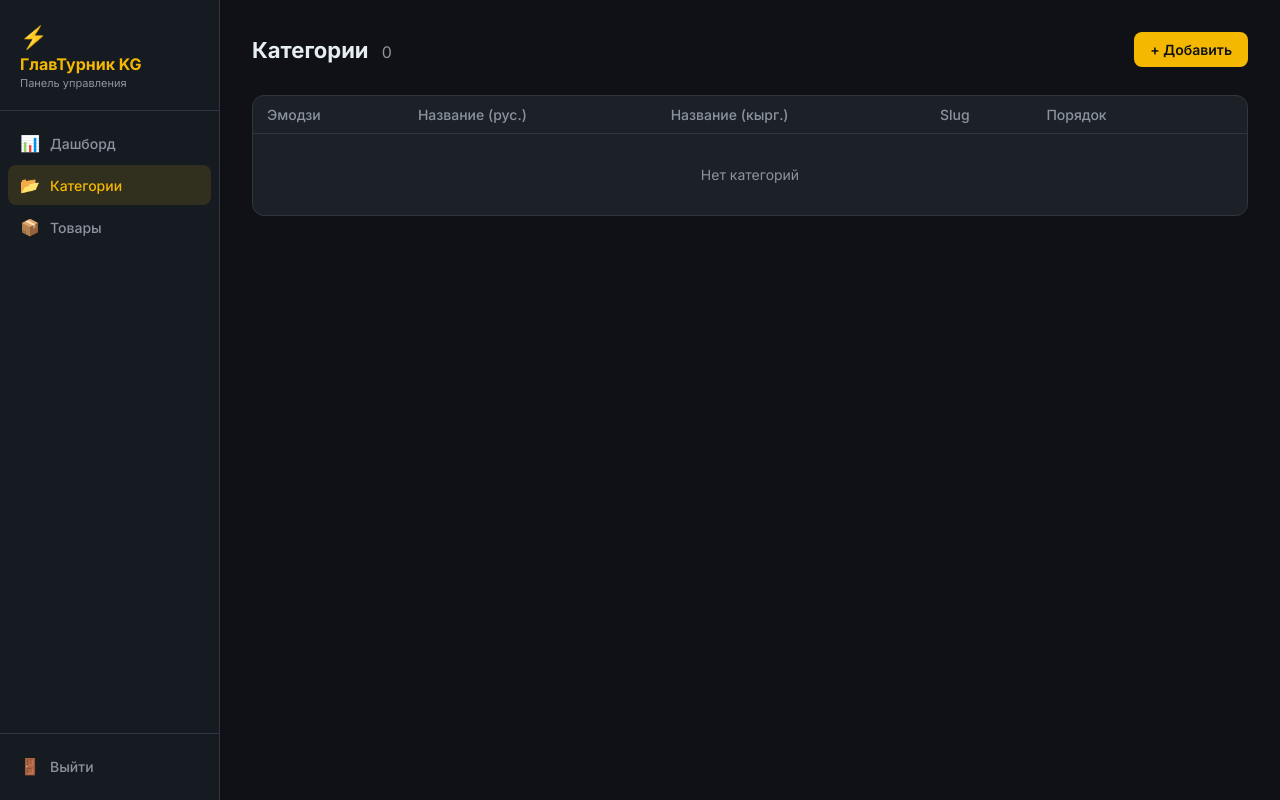
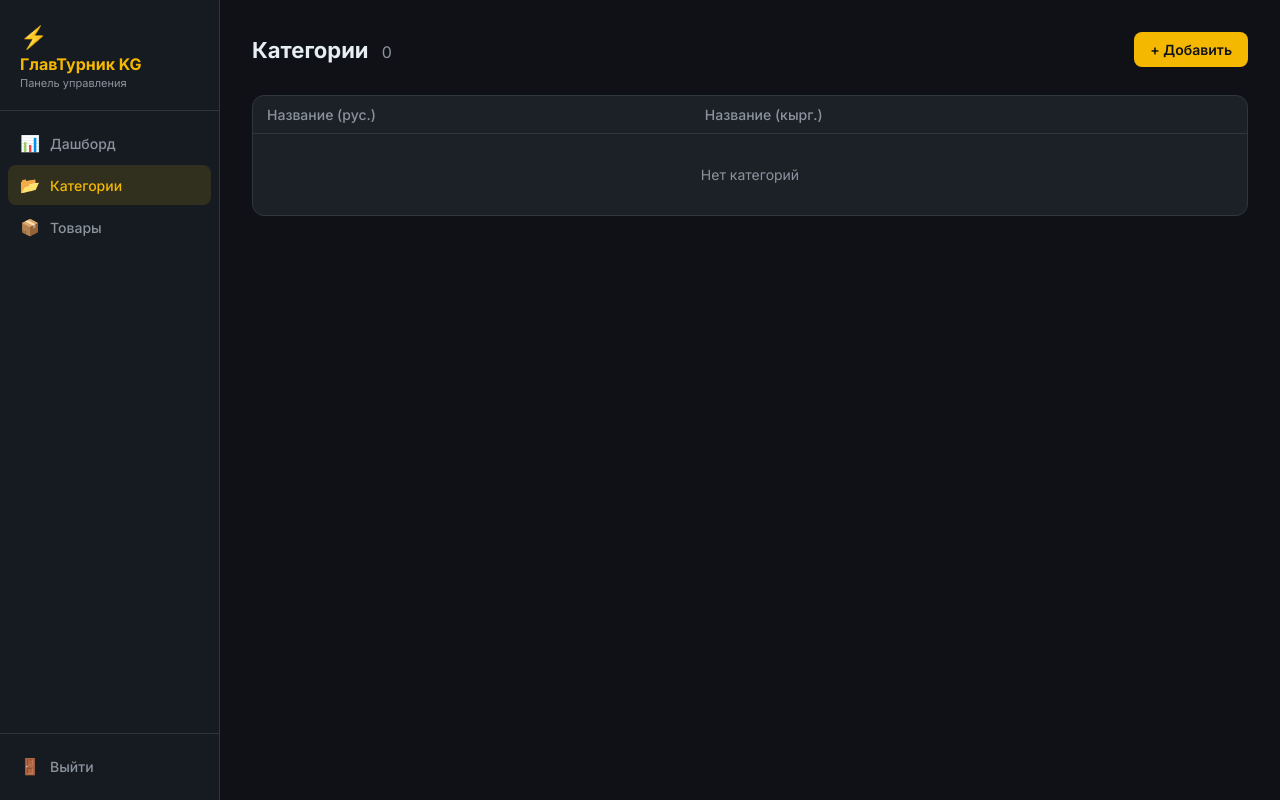
Before and after one commit to neme51s/glavturnik, a Django app: page /admin-panel/categories/ in a window 1280 px wide. Run offline with Django 5.2, Linux system fonts and the light colour scheme; the visitor is signed in with stand-in values (Sample User, id 1); data that the repository does not hold is empty.

Commit message:
Remove emoji, slug, order columns from categories table

```diff
--- a/templates/panel/categories.html
+++ b/templates/panel/categories.html
@@ -10,16 +10,13 @@
   <div class="table-wrap">
     <table>
       <thead>
-        <tr><th>Эмодзи</th><th>Название (рус.)</th><th>Название (кырг.)</th><th>Slug</th><th>Порядок</th><th></th></tr>
+        <tr><th>Название (рус.)</th><th>Название (кырг.)</th><th></th></tr>
       </thead>
       <tbody>
         {% for cat in cats %}
         <tr>
-          <td style="font-size:22px">{{ cat.emoji }}</td>
           <td style="font-weight:600">{{ cat.name }}</td>
           <td style="color:#8b949e">{{ cat.name_kg|default:"—" }}</td>
-          <td style="color:#8b949e;font-family:monospace">{{ cat.slug }}</td>
-          <td>{{ cat.order }}</td>
           <td style="text-align:right">
             <a href="{% url 'panel_category_edit' cat.pk %}" class="btn btn--ghost btn--sm">Изменить</a>
             <form method="post" action="{% url 'panel_category_delete' cat.pk %}" style="display:inline" onsubmit="return confirm('Удалить категорию «{{ cat.name }}»? Все товары тоже удалятся.')">
```
